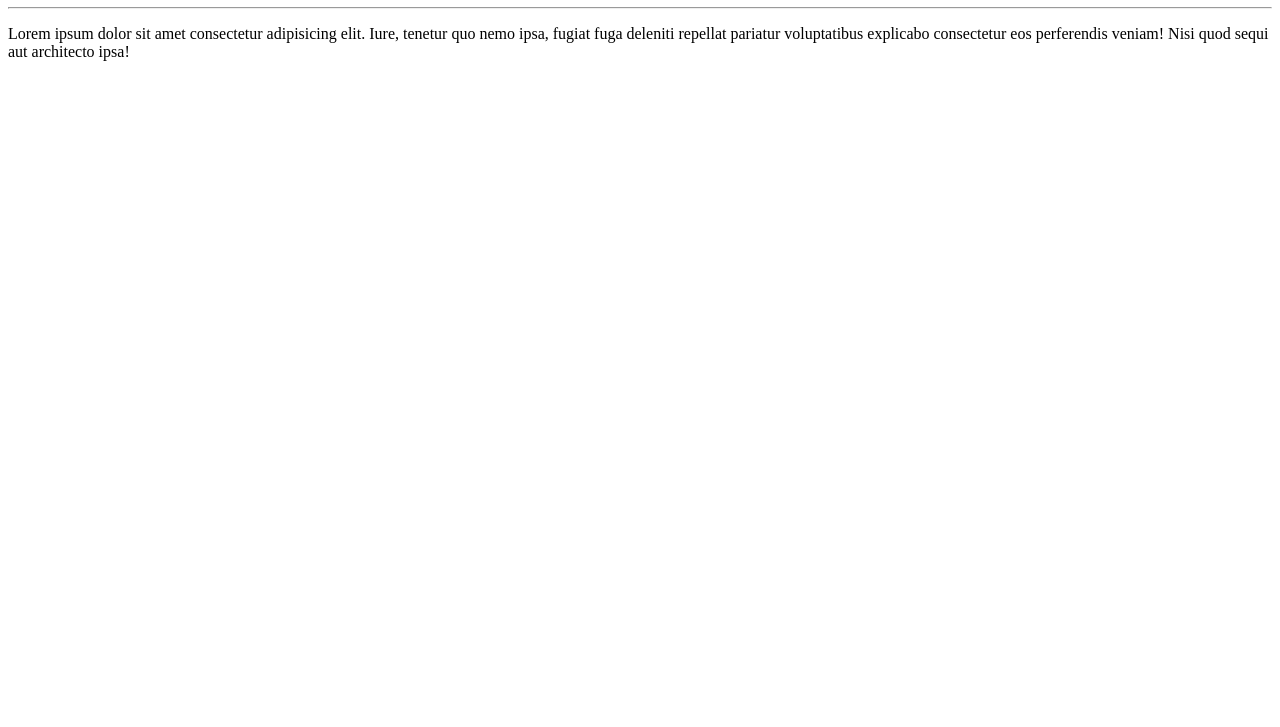
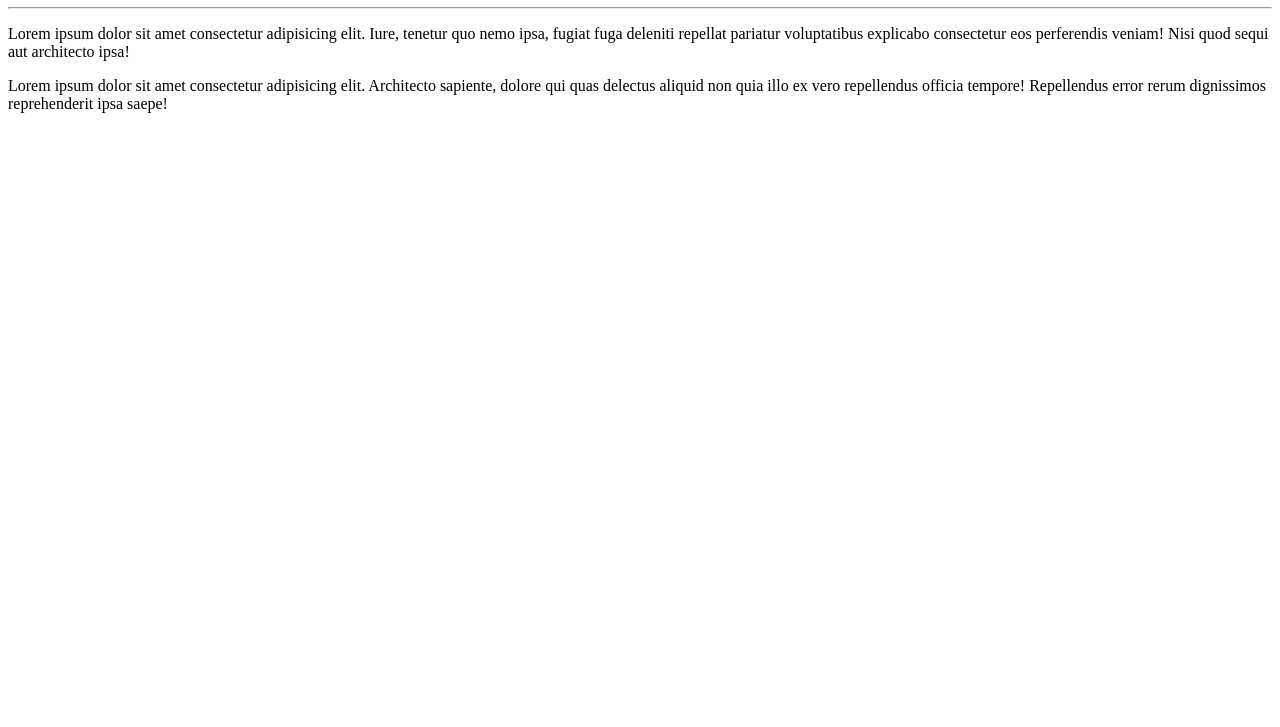
Before and after one commit to KayDeVC/First-Repo, a plain HTML site: page Site Exemplo/index.html in a window 1280 px wide. Shown: the part 73-800 px from the top of the page. Drawn offline with Linux system fonts and the light colour scheme.

Commit message:
Adcionei um parágrafo

```diff
--- a/Site Exemplo/index.html
+++ b/Site Exemplo/index.html
@@ -9,5 +9,6 @@
     <h1>Olá, Mundo!</h1>
     <hr>
     <p>Lorem ipsum dolor sit amet consectetur adipisicing elit. Iure, tenetur quo nemo ipsa, fugiat fuga deleniti repellat pariatur voluptatibus explicabo consectetur eos perferendis veniam! Nisi quod sequi aut architecto ipsa!</p>
+    <p>Lorem ipsum dolor sit amet consectetur adipisicing elit. Architecto sapiente, dolore qui quas delectus aliquid non quia illo ex vero repellendus officia tempore! Repellendus error rerum dignissimos reprehenderit ipsa saepe!</p>
 </body>
 </html>
```
